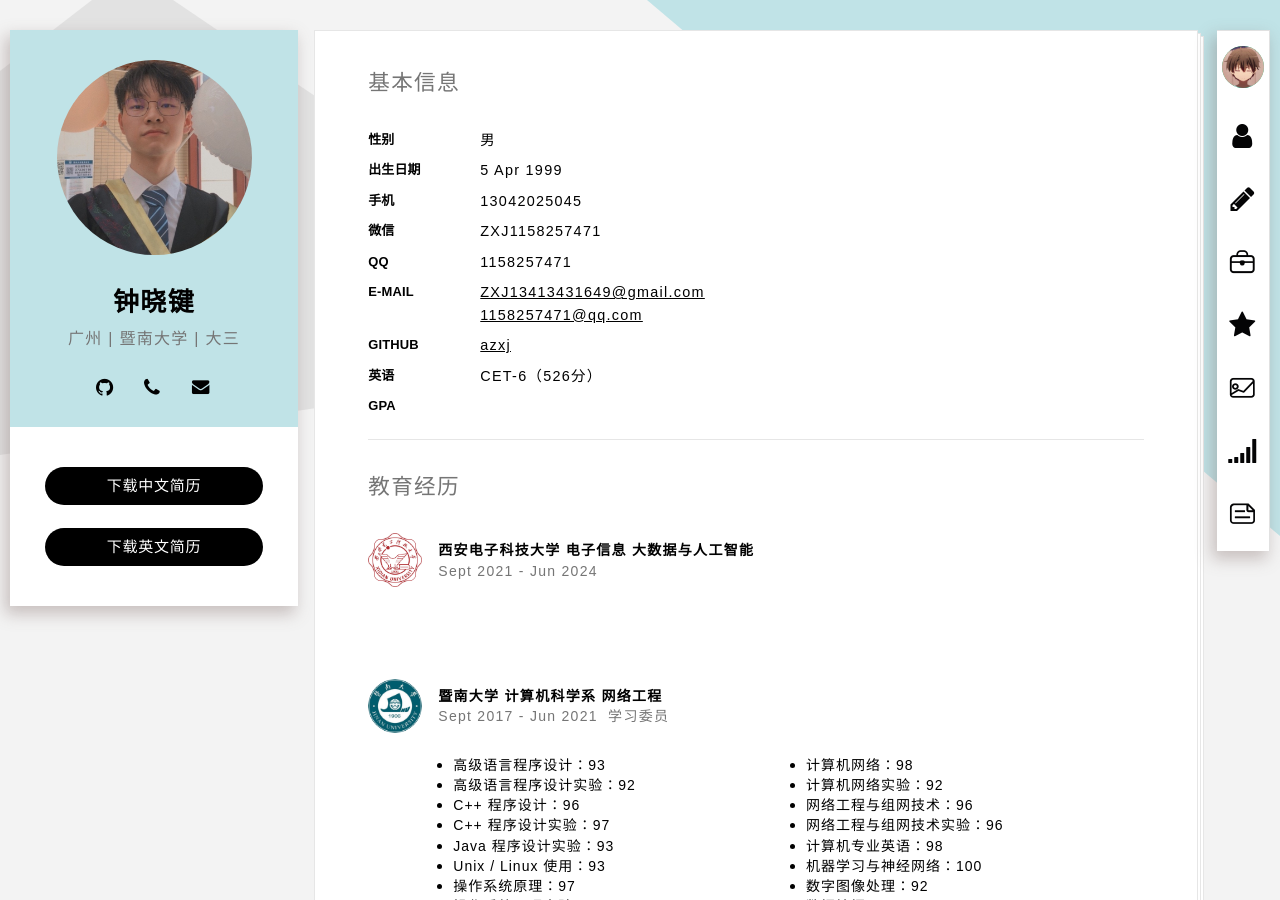
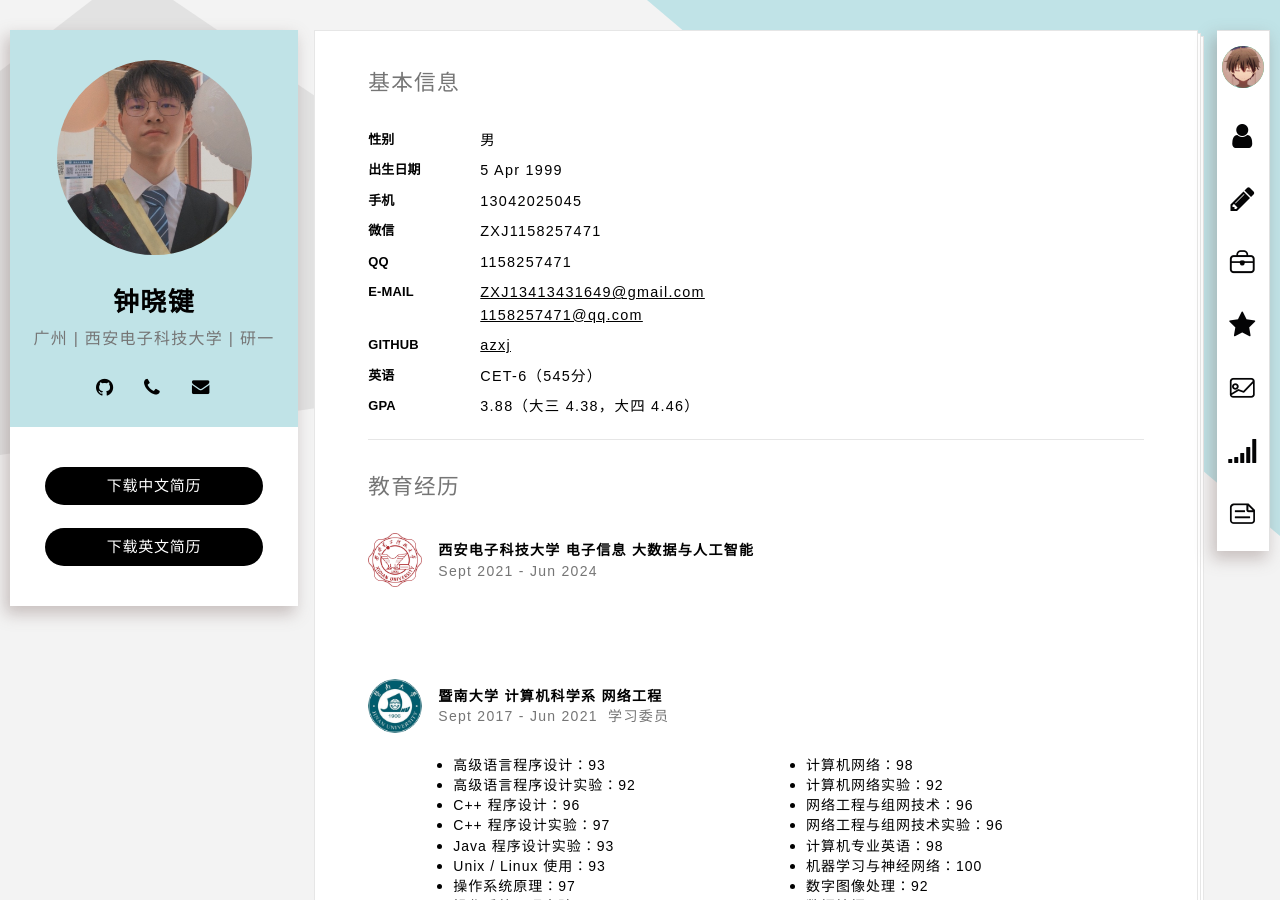
Before and after one commit to xiaojianzhong/xiaojianzhong.github.io, a Jekyll site: the page built from index.html, in a window 1280 px wide and 900 px high. Built offline with Jekyll 4.4.1, drawn with Linux system fonts in a browser that asks for light colours; some web fonts are replaced.

Commit message:
feat(platform-browser): update basic info

```diff
--- a/_config.yml
+++ b/_config.yml
@@ -2,27 +2,23 @@
 baseurl: ''
 
 name: 钟晓键
+location: 广州
+grade: 研一
 gender: 男
 birthday:
   year: 1999
   month: Apr
   day: 5
-hometown: 广东汕头
-location: 广州
-political: 共青团员
-faculty: 信息科学技术学院
-department: 计算机科学系
-major: 网络工程
-grade: 大三
-school: 暨南大学
-githubname: azxj
-github: github.com/azxj
 phone: 13042025045
 WeChat: ZXJ1158257471
 QQ: 1158257471
 emails:
   - ZXJ13413431649@gmail.com
   - 1158257471@qq.com
+github: github.com/azxj
+githubname: azxj
+English: 'CET-6（545分）'
+GPA: '3.88（大三 4.38，大四 4.46）'
 educations:
   - faculty: 信息科学技术学院
     department: 计算机科学系
--- a/_includes/basic.html
+++ b/_includes/basic.html
@@ -37,7 +37,7 @@
         </dd>
 
         <dt class="text-upper">英语</dt>
-        <dd>CET-6（526分）</dd>
+        <dd>{{ site.English }}</dd>
 
         <dt class="text-upper">GPA</dt>
         <dd>{{ site.GPA }}</dd>
--- a/_includes/personal.html
+++ b/_includes/personal.html
@@ -9,7 +9,7 @@
     />
     <h1>{{ site.name }}</h1>
     <p class="text-muted">
-      {{ site.location }} | {{ site.school }} | {{ site.grade }}
+      {{ site.location }} | {{ site.educations[-1].school }} | {{ site.grade }}
     </p>
     <ul class="ace-social clear-list">
       <li>
```
